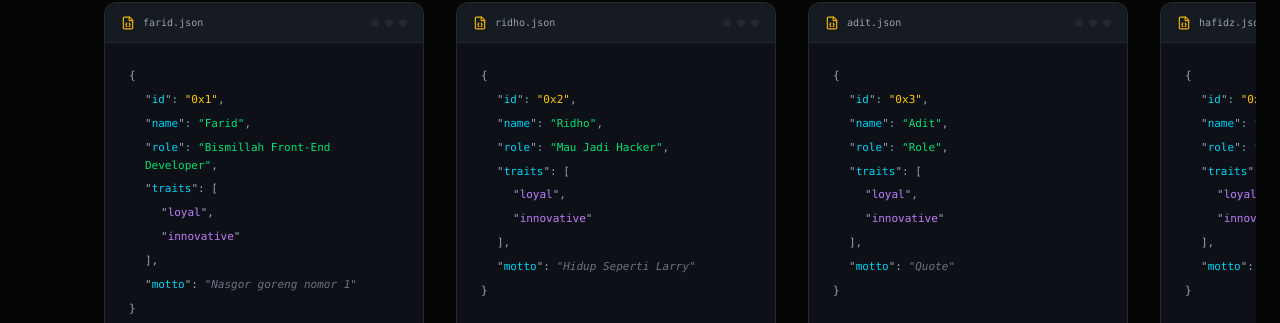
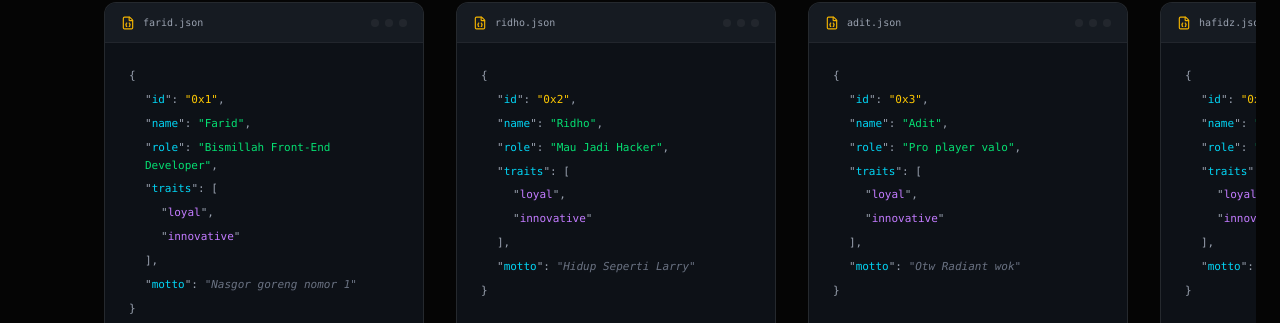
Before and after one commit to zann06/GradCircle, a React (Vite) app: page / in a window 1280 px wide. Shown: the part 2277-2600 px from the top of the page. Built offline with nearby package versions, Linux system fonts and the light colour scheme.

Commit message:
Update App.jsx

```diff
--- a/src/App.jsx
+++ b/src/App.jsx
@@ -2,6 +2,7 @@ import React, { useState, useEffect, useRef } from 'react';
 import { motion, AnimatePresence, useScroll, useTransform, useSpring } from 'framer-motion';
 import FaridImg from './assets/member/farid.png';
 import RidhoImg from './assets/member/ridho.png';
+import AryoImg from './assets/member/aryo.jpeg';
 
 
 import Photo1 from './assets/archive/a1.png';
@@ -330,7 +331,7 @@ export default function App() {
   const members = [
     { name: "Farid", role: "Bismillah Front-End Developer", quote: "Nasgor goreng nomor 1", img: FaridImg},
     { name: "Ridho", role: "Mau Jadi Hacker", quote: "Hidup Seperti Larry", img: RidhoImg },
-    { name: "Adit", role: "Role", quote: "Quote", img: "https://images.unsplash.com/photo-1500648767791-00dcc994a43e?w=400&h=400&fit=crop" },
+    { name: "Adit", role: "Pro player valo", quote: "Otw Radiant wok", img: AryoImg },
     { name: "Hafidz", role: "Role", quote: "Quote", img: "https://images.unsplash.com/photo-1472099645785-5658abf4ff4e?w=400&h=400&fit=crop" },
     { name: "Richard", role: "Role", quote: "Quote", img: "https://images.unsplash.com/photo-1519345182560-3f2917c472ef?w=400&h=400&fit=crop" },
     { name: "Syahrul", role: "Role", quote: "Quote", img: "https://images.unsplash.com/photo-1501196354995-cbb51c65aaea?w=400&h=400&fit=crop" },
```
